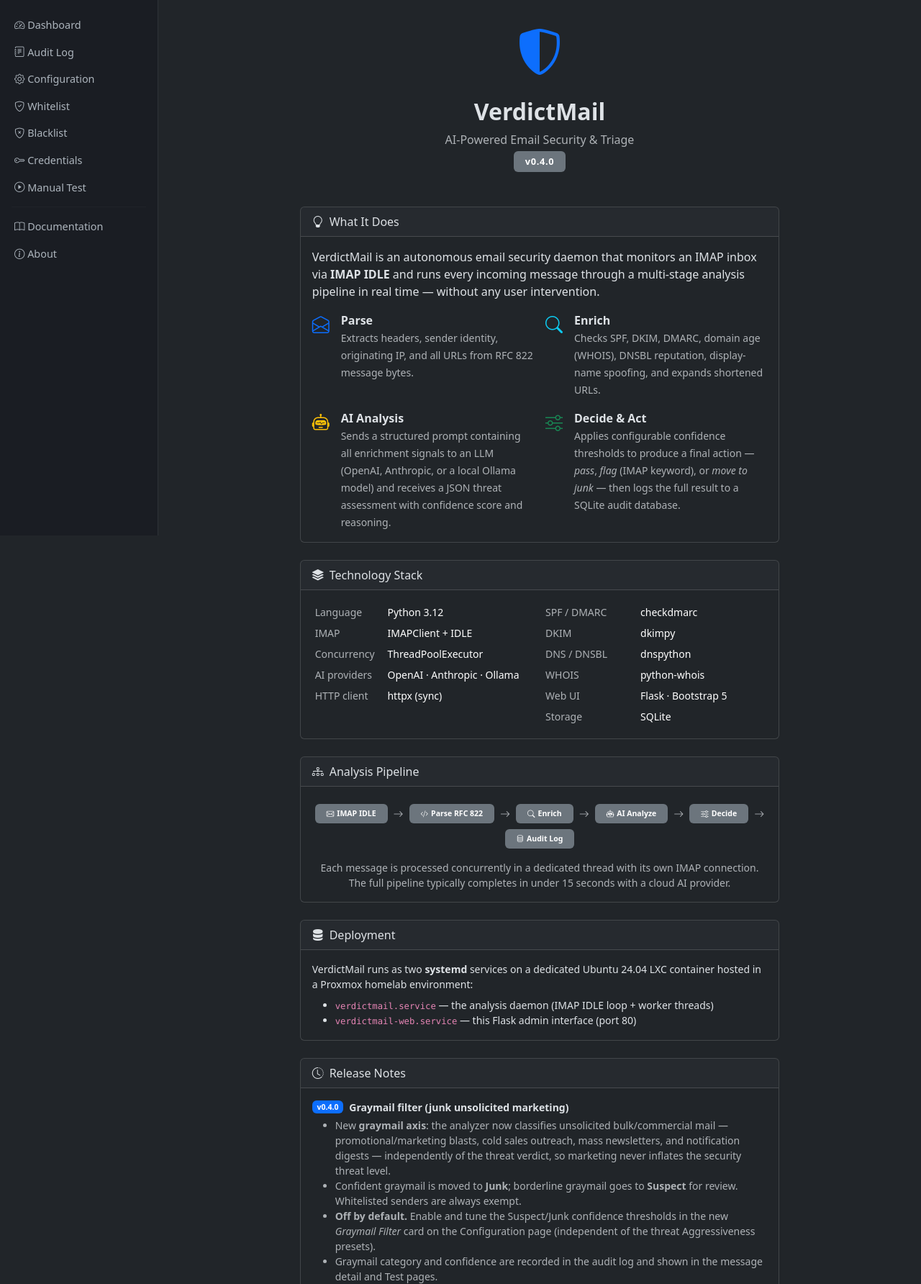
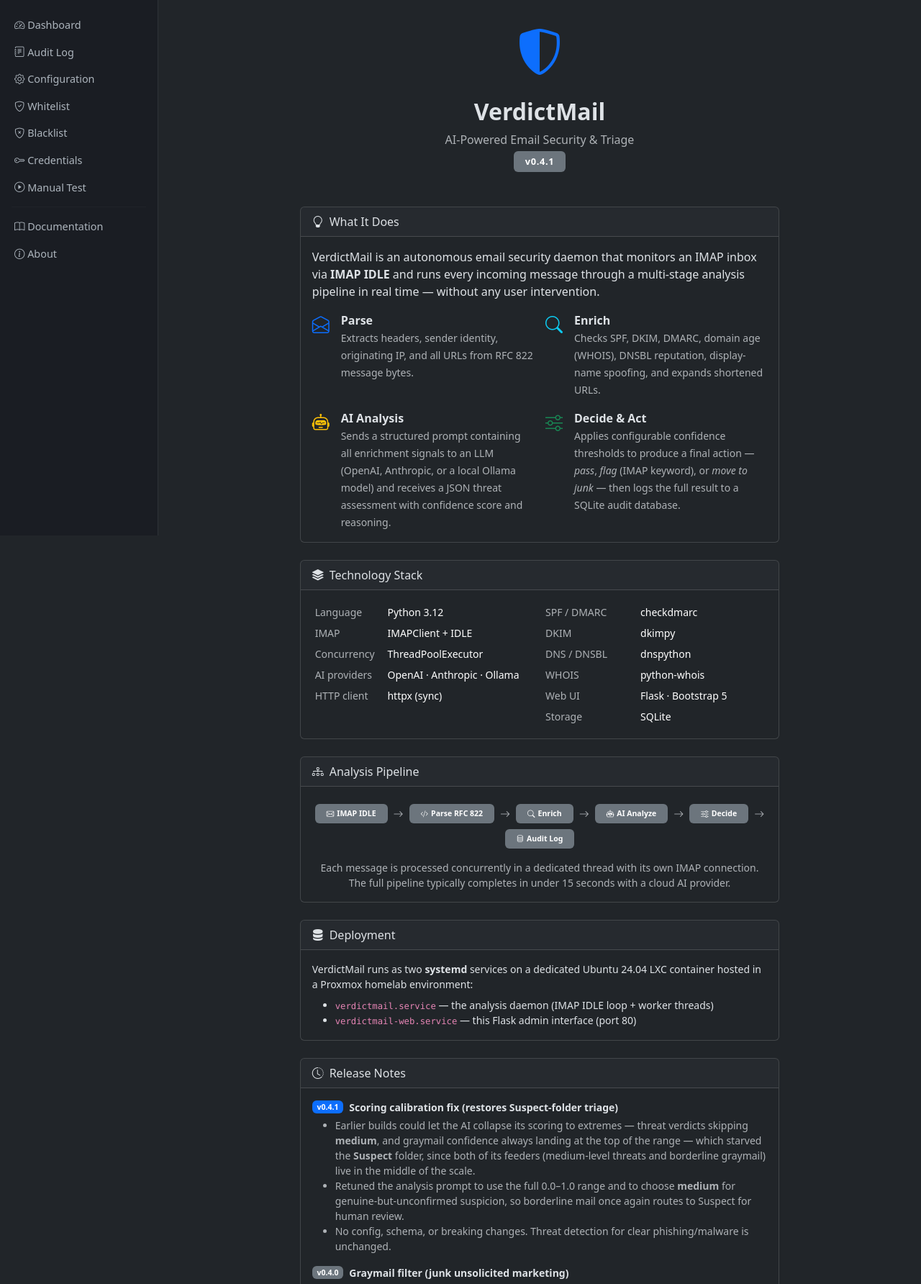
Before and after one commit to ascarola/verdictmail, a Flask app: template src/verdictmail/web/templates/about.html in a window 1280 px wide. Shown: the part 56-1840 px from the top of the page at 72% size. Run offline with Flask 3, Linux system fonts and the light colour scheme; the template is opened without the code that fills it, so the values that code supplies are empty.

Commit message:
fix: restore middle-band scoring calibration (v0.4.1)
The AI prompt let scoring collapse to extremes — threat verdicts skipped
"medium" and graymail confidence always landed >=0.85 — which starved the
Suspect folder, whose only two feeders (medium threats and borderline
graymail) live in the middle of the scale.

Retune the analysis prompt to use the full 0.0-1.0 range and choose
"medium" for genuine-but-unconfirmed suspicion. Validated against a
calibration test set: gemma4:26b now returns medium/0.75 on borderline
mail while still scoring clear phishing critical and benign mail none.

Prompt-only change: no config, schema, threshold, or breaking changes.
Bump version strings and add v0.4.1 release notes (README, about, docs).

Co-Authored-By: Claude Opus 4.8 <noreply@anthropic.com>

```diff
--- a/src/verdictmail/web/templates/about.html
+++ b/src/verdictmail/web/templates/about.html
@@ -11,7 +11,7 @@
       <h2 class="mt-3 fw-bold">VerdictMail</h2>
       <p class="text-muted mb-1">AI-Powered Email Security &amp; Triage</p>
       <span class="badge bg-secondary px-3 py-2" style="font-size:.8rem;letter-spacing:.05em">
-        v0.4.0
+        v0.4.1
       </span>
     </div>
 
@@ -149,7 +149,19 @@
 
         <div class="mb-3">
           <div class="d-flex align-items-center gap-2 mb-1">
-            <span class="badge bg-primary">v0.4.0</span>
+            <span class="badge bg-primary">v0.4.1</span>
+            <strong>Scoring calibration fix (restores Suspect-folder triage)</strong>
+          </div>
+          <ul class="mb-0 text-muted">
+            <li>Earlier builds could let the AI collapse its scoring to extremes — threat verdicts skipping <strong>medium</strong>, and graymail confidence always landing at the top of the range — which starved the <strong>Suspect</strong> folder, since both of its feeders (medium-level threats and borderline graymail) live in the middle of the scale.</li>
+            <li>Retuned the analysis prompt to use the full 0.0–1.0 range and to choose <strong>medium</strong> for genuine-but-unconfirmed suspicion, so borderline mail once again routes to Suspect for human review.</li>
+            <li>No config, schema, or breaking changes. Threat detection for clear phishing/malware is unchanged.</li>
+          </ul>
+        </div>
+
+        <div class="mb-3">
+          <div class="d-flex align-items-center gap-2 mb-1">
+            <span class="badge bg-secondary">v0.4.0</span>
             <strong>Graymail filter (junk unsolicited marketing)</strong>
           </div>
           <ul class="mb-0 text-muted">
@@ -244,7 +256,7 @@
         <h5 class="mt-2 mb-1">A. Scarola</h5>
         <p class="text-muted small mb-3">Creator &amp; Developer</p>
         <div class="d-flex justify-content-center gap-4 small text-muted">
-          <span><i class="bi bi-tag me-1"></i>Version <strong class="text-light">0.4.0</strong></span>
+          <span><i class="bi bi-tag me-1"></i>Version <strong class="text-light">0.4.1</strong></span>
           <span><i class="bi bi-calendar me-1"></i>2026</span>
           <a href="https://github.com/ascarola/verdictmail" target="_blank" class="text-muted text-decoration-none"><i class="bi bi-github me-1"></i>github.com/ascarola/verdictmail</a>
         </div>
--- a/src/verdictmail/web/templates/docs.html
+++ b/src/verdictmail/web/templates/docs.html
@@ -37,7 +37,7 @@
        style="overflow-y:auto; max-height:calc(100vh - 72px)">
 
     <h4 class="mb-1"><i class="bi bi-book me-2"></i>Documentation</h4>
-    <p class="text-muted small mb-4">VerdictMail — AI Email Security &amp; Triage Platform &nbsp;·&nbsp; v0.4.0</p>
+    <p class="text-muted small mb-4">VerdictMail — AI Email Security &amp; Triage Platform &nbsp;·&nbsp; v0.4.1</p>
 
     <!-- ================================================================ -->
     <h5 class="doc-anchor" id="overview">Overview</h5>
```
Also changed, not shown: src/verdictmail/ai_analyzer.py (+23 -1 lines), README.md.
